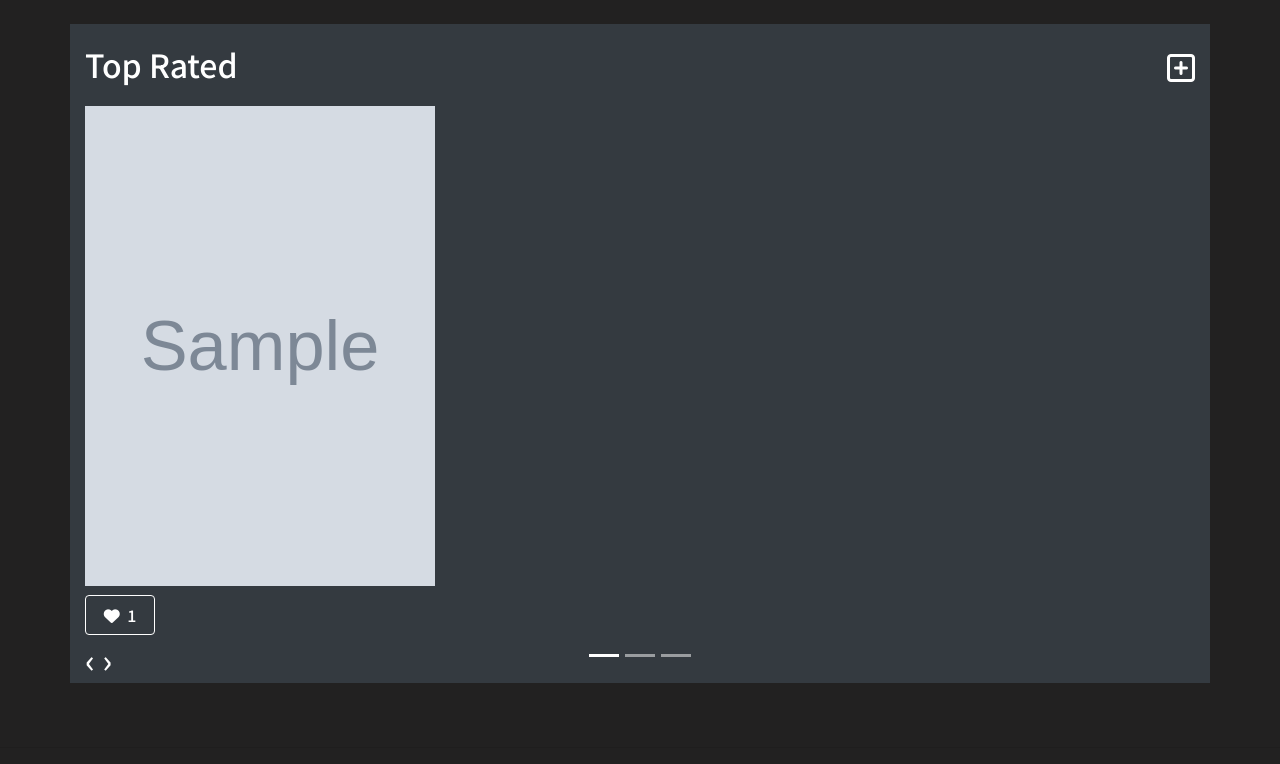
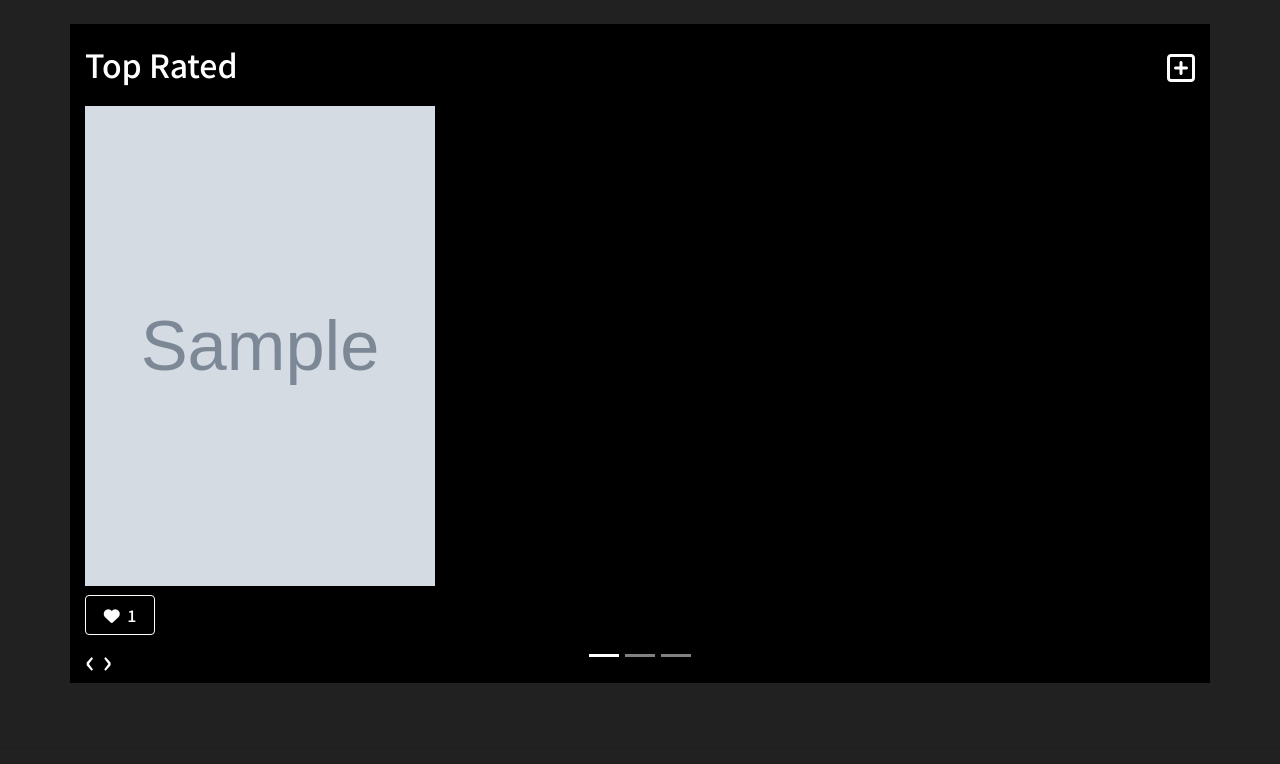
Before and after one commit to jun0811/MovieWeb, a Django app: page /movies/ in a window 1280 px wide. Shown: the part 123-887 px from the top of the page. Run offline with Django 3.2, Linux system fonts and the light colour scheme; tables that the repository leaves empty hold one stand-in row (values such as "Sample post"); grey boxes marked "Sample" are stand-in pictures; some libraries are stand-ins or nearby versions.

Commit message:
modify index css

```diff
--- a/final-pjt/movies/templates/movies/index.html
+++ b/final-pjt/movies/templates/movies/index.html
@@ -1,6 +1,13 @@
 {% extends 'base.html' %}
 
 {% block style %}
+.carousel-bg {
+  background-color: black;
+}
+.poster-size {
+  width: 350px;
+  height: 480px;
+}
 .like-button {
 	width: 70px;
 	height: 40px;
@@ -37,7 +44,7 @@
 <div class="container">
 
 <div class="row">
-		<div class="col-md-12 bg-dark">
+		<div class="col-md-12 carousel-bg">
       <div class="d-flex justify-content-between">
         <div class="pt-3">Top Rated</div>
         <a href="{% url 'movies:topratedlist' %}">
@@ -57,8 +64,8 @@
           <div class="row mt-3">
           {% for f in first %}
             <div class="col-md-4">
-              <a href="{% url 'movies:detail' f.pk %}"><img src="{{f.poster_path}}" alt="Image" style="max-width:100%; height: 480px;"></a>
-              <form action="{%url 'movies:like' f.pk%}" data-articleId= "{{f.pk}}" id="form_like" method="POST" class="d-inline">
+              <a href="{% url 'movies:detail' f.pk %}"><img src="{{ f.poster_path }}" alt="Image" class="poster-size"></a>
+              <form action="{%url 'movies:like' f.pk%}" data-articleId= "{{ f.pk }}" id="form_like" method="POST" class="d-inline">
                 {% csrf_token %}
                 {% if user in f.like_users.all %}
                   <button class="btn btn-link p-0 like-button">
@@ -82,7 +89,7 @@
           <div class="row mt-3">
             {% for s in second %}
             <div class="col-md-4">
-              <a href="{% url 'movies:detail' s.pk %}"><img src="{{s.poster_path}}" alt="Image" style="max-width:100%; height: 480px;"></a>
+              <a href="{% url 'movies:detail' s.pk %}"><img src="{{s.poster_path}}" alt="Image" class="poster-size"></a>
               <form action="{%url 'movies:like' s.pk%}" data-articleId= "{{s.pk}}" id = "form_like" method="POST" class="d-inline">
                 {% csrf_token %}
                 {% if user in f.like_users.all %}
@@ -105,7 +112,7 @@
         <div class="carousel-item">
           <div class="row mt-3">
             {% for t in third %}
-              <div class="col-md-4"><a href="{% url 'movies:detail' t.pk %}"><img src="{{t.poster_path}}" alt="Image" style="max-width:100%;height: 480px;"></a>
+              <div class="col-md-4"><a href="{% url 'movies:detail' t.pk %}"><img src="{{t.poster_path}}" alt="Image" class="poster-size"></a>
               <form action="{%url 'movies:like' t.pk%}" data-articleId= "{{t.pk}}" id = "form_like" method="POST" class="d-inline">
                 {% csrf_token %}
                 {% if user in f.like_users.all %}
```
